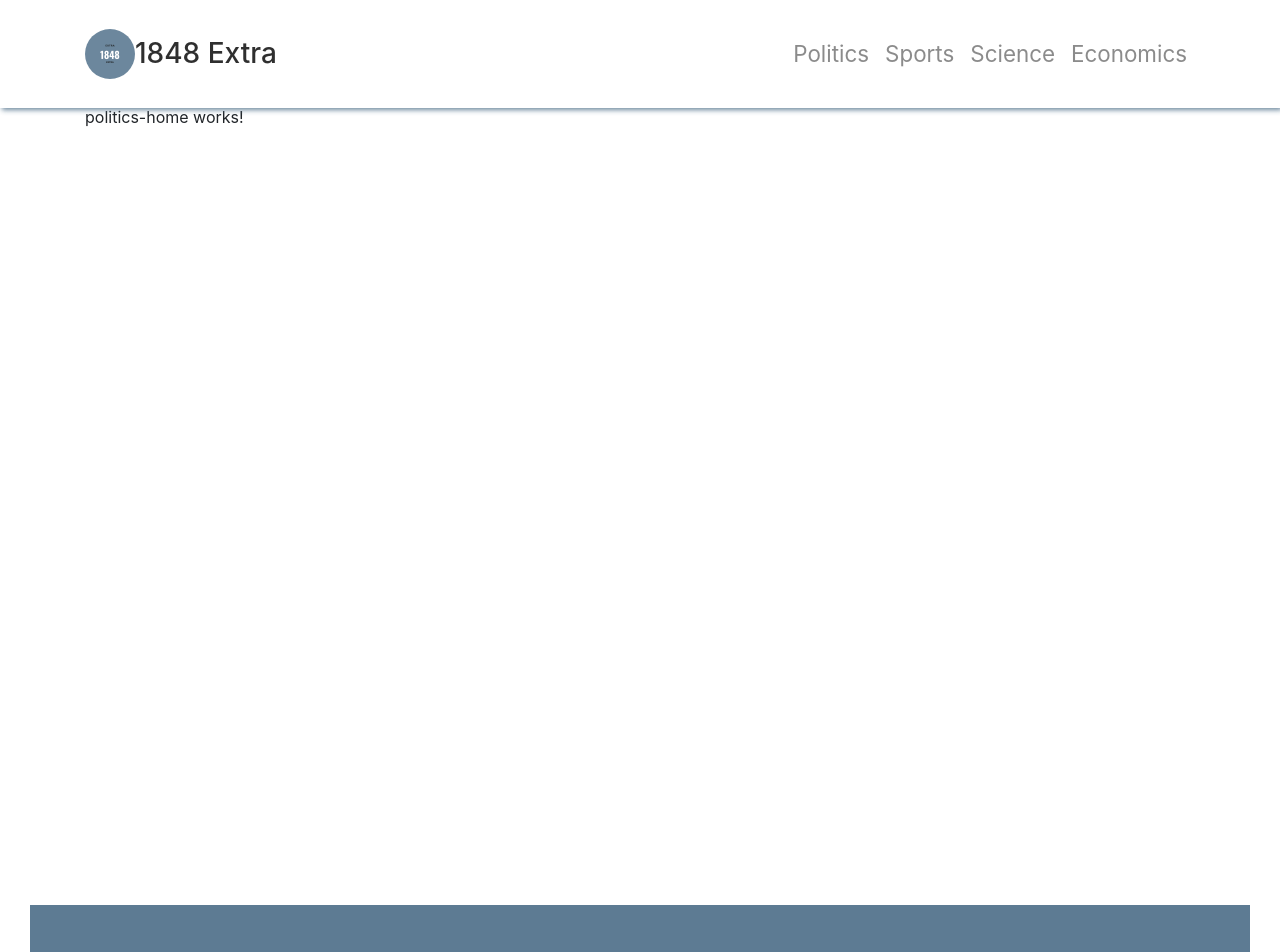
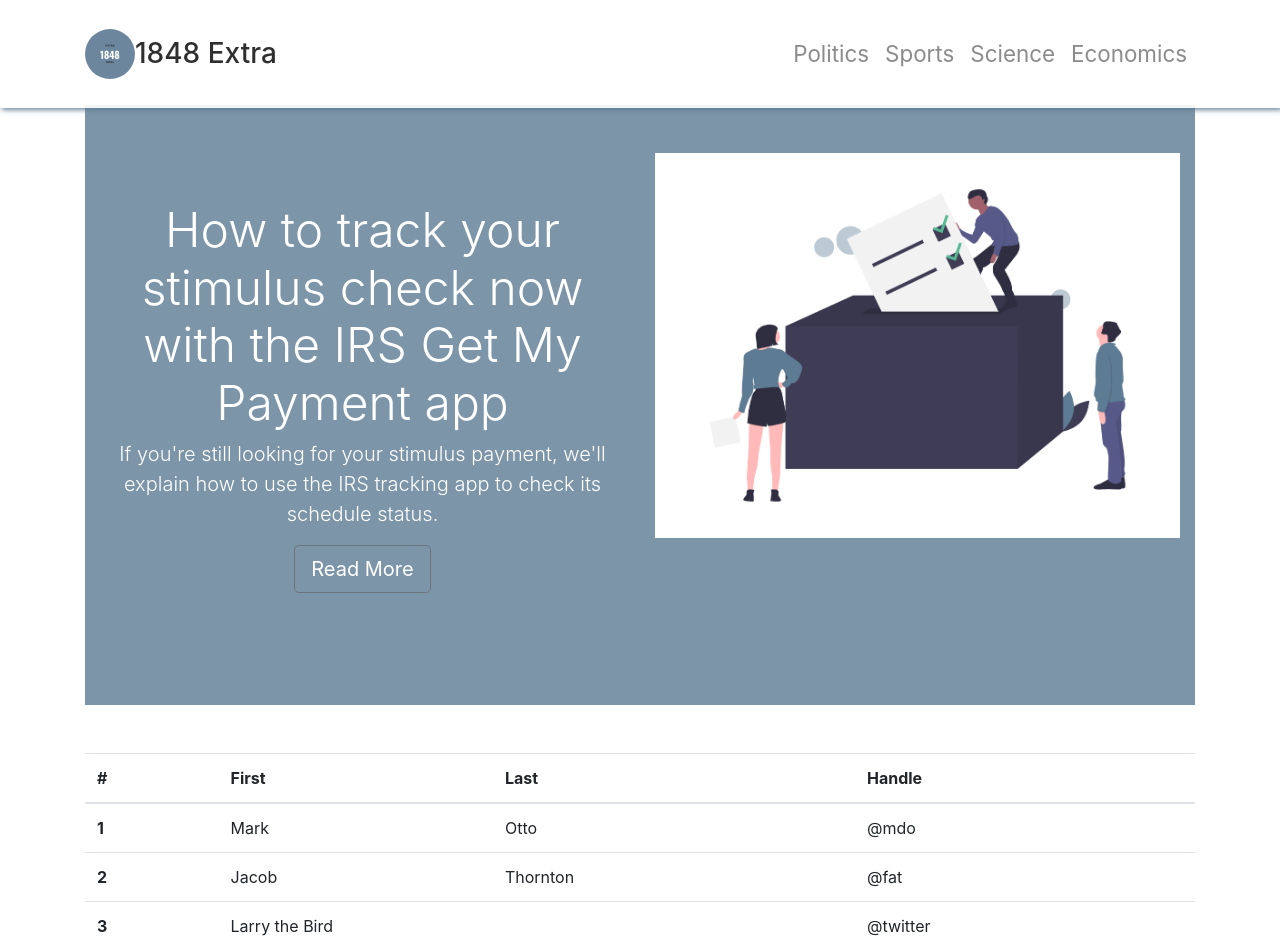
Before and after one commit to sjoseph1848/1848ExtraExtra-Fe, an Angular app: page /politics in a window 1280 px wide. Shown: the top 952 px of the page. Built offline with nearby package versions, Linux system fonts and the light colour scheme; no server answers.

Commit message:
added the showcase to politics and placeholder table

```diff
--- a/src/app/politics/politics-home/politics-home.component.html
+++ b/src/app/politics/politics-home/politics-home.component.html
@@ -1 +1,16 @@
-<p>politics-home works!</p>
+<app-showcase>
+  <header>
+    {{ (mainStoryTitle.length > 70) ? (mainStoryTitle | slice:0:70)+'...':(mainStoryTitle) }}
+  </header>
+    <p class="lead">{{ mainStorySubTitle }}</p>
+    <a [href]="mainStoryLink" target="_blank" class="btn btn-outline-secondary btn-lg text-white">
+      Read More
+   </a>
+  <img src="../../assets/img/Pols.png" alt="" class="img-fluid d-none d-lg-block">
+</app-showcase>
+
+<app-showcard [story]="otherNews[1]">
+
+</app-showcard>
+
+  <app-polls-table></app-polls-table>
--- a/src/app/politics/politics-home/politics-home.component.ts
+++ b/src/app/politics/politics-home/politics-home.component.ts
@@ -1,15 +1,30 @@
 import { Component, OnInit } from '@angular/core';
-
+import { NewsDataService } from '../../data/news-data.service';
 @Component({
   selector: 'app-politics-home',
   templateUrl: './politics-home.component.html',
   styleUrls: ['./politics-home.component.scss']
 })
 export class PoliticsHomeComponent implements OnInit {
+  mainStoryTitle = 'How to track your stimulus check now with the IRS Get My Payment app';
+  // tslint:disable-next-line: max-line-length
+  mainStorySubTitle = 'If you\'re still looking for your stimulus payment, we\'ll explain how to use the IRS tracking app to check its schedule status.';
+  // tslint:disable-next-line: max-line-length
+  mainStoryLink = 'https://www.cnet.com/personal-finance/how-to-track-your-stimulus-check-now-with-the-irs-get-my-payment-app/';
 
-  constructor() { }
+  otherNews = [];
+  constructor(private newsDataService: NewsDataService) { }
 
   ngOnInit() {
+    let topStory = this.newsDataService.getNewsByCategory('business');
+    topStory.subscribe((data: any) => {
+      console.log(data.articles);
+      this.mainStoryTitle = data.articles[1].title;
+      this.mainStorySubTitle = data.articles[1].description;
+      this.mainStoryLink = data.articles[1].url;
+      this.otherNews = data.articles;
+    });
+
   }
 
 }
--- a/src/app/politics/politics.module.ts
+++ b/src/app/politics/politics.module.ts
@@ -3,13 +3,15 @@
 
 import { PoliticsRoutingModule } from './politics-routing.module';
 import { PoliticsHomeComponent } from './politics-home/politics-home.component';
+import { SharedModule } from '../shared/shared.module';
 
 
 @NgModule({
   declarations: [PoliticsHomeComponent],
   imports: [
     CommonModule,
-    PoliticsRoutingModule
+    PoliticsRoutingModule,
+    SharedModule
   ]
 })
 export class PoliticsModule { }
--- /dev/null
+++ b/src/app/shared/polls-table/polls-table.component.html
@@ -0,0 +1,31 @@
+<div class="table-responsive-sm mt-5">
+  <table class="table">
+    <thead>
+      <tr>
+        <th scope="col">#</th>
+        <th scope="col">First</th>
+        <th scope="col">Last</th>
+        <th scope="col">Handle</th>
+      </tr>
+    </thead>
+    <tbody>
+      <tr>
+        <th scope="row">1</th>
+        <td>Mark</td>
+        <td>Otto</td>
+        <td>@mdo</td>
+      </tr>
+      <tr>
+        <th scope="row">2</th>
+        <td>Jacob</td>
+        <td>Thornton</td>
+        <td>@fat</td>
+      </tr>
+      <tr>
+        <th scope="row">3</th>
+        <td colspan="2">Larry the Bird</td>
+        <td>@twitter</td>
+      </tr>
+    </tbody>
+  </table>
+</div>
--- /dev/null
+++ b/src/app/shared/polls-table/polls-table.component.ts
@@ -0,0 +1,15 @@
+import { Component, OnInit } from '@angular/core';
+
+@Component({
+  selector: 'app-polls-table',
+  templateUrl: './polls-table.component.html',
+  styleUrls: ['./polls-table.component.scss']
+})
+export class PollsTableComponent implements OnInit {
+
+  constructor() { }
+
+  ngOnInit() {
+  }
+
+}
--- a/src/app/shared/shared.module.ts
+++ b/src/app/shared/shared.module.ts
@@ -3,14 +3,15 @@
 import { ShowcaseComponent } from './showcase/showcase.component';
 import { ArticlesComponent } from './articles/articles.component';
 import { ShowcardComponent } from './showcard/showcard.component';
+import { PollsTableComponent } from './polls-table/polls-table.component';
 
 
 
 @NgModule({
-  declarations: [ShowcaseComponent, ArticlesComponent, ShowcardComponent],
+  declarations: [ShowcaseComponent, ArticlesComponent, ShowcardComponent, PollsTableComponent],
   imports: [
     CommonModule
   ],
-  exports: [ShowcaseComponent,ArticlesComponent, ShowcardComponent]
+  exports: [ShowcaseComponent,ArticlesComponent, ShowcardComponent, PollsTableComponent]
 })
 export class SharedModule { }
```
Also changed, not shown: src/app/shared/polls-table/polls-table.component.scss (added), src/assets/img/Pols.png (added), 1 other file (tests, documents, lock files or other folders).
